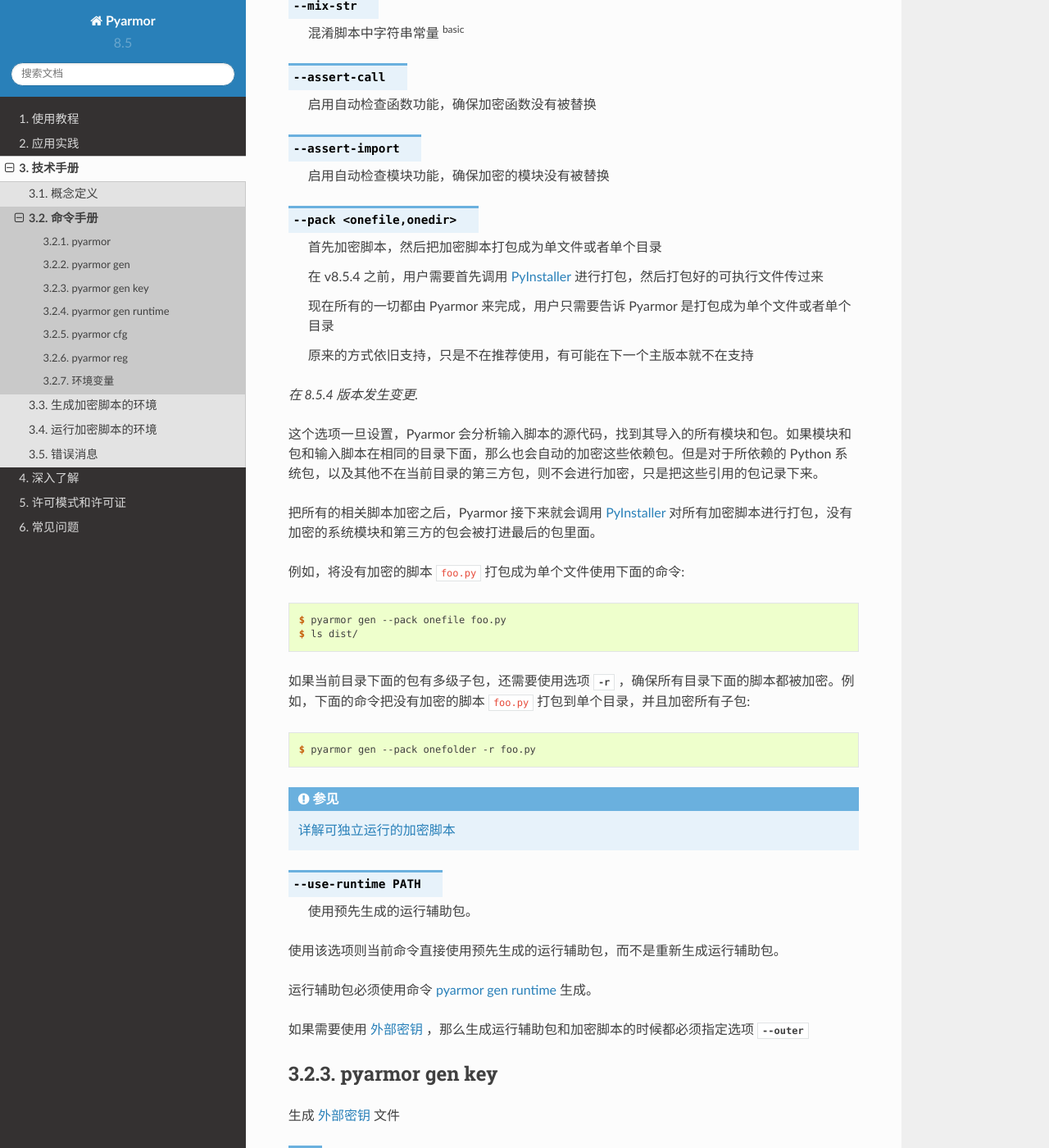
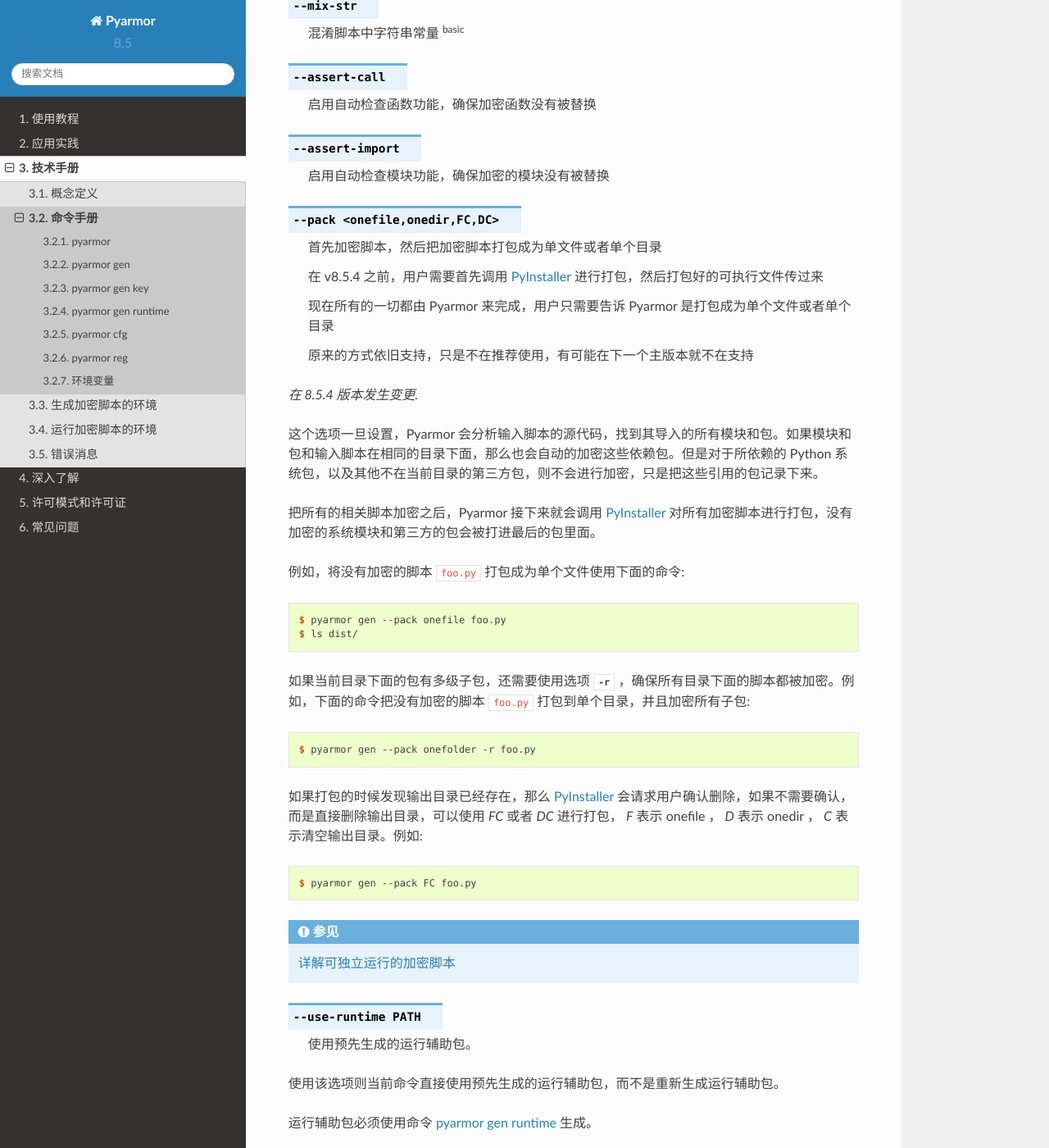
Before and after one commit to dashingsoft/pyarmor-docs-zh, a Sphinx documentation site: the page built from docs/reference/man.rst, in a window 1280 px wide and 1400 px high, scrolled down 13747 px. Shown: the whole window at 82% size. Built offline with Sphinx 7.4.7 and the Read the Docs theme 2.0.0, drawn with Linux system fonts in a browser that asks for light colours; some of the changed lines change nothing that is shown; some of the changed text lies outside the part shown.

Commit message:
选项 `--pack` 支持 `FC`/`DC`

```diff
--- a/docs/reference/man.rst
+++ b/docs/reference/man.rst
@@ -143,7 +143,7 @@
 --assert-import                 确保导入的脚本是经过加密的 :option:`... <--assert-import>`
 --assert-call                   确保调用的函数是经过加密的 :option:`... <--assert-call>`
 
---pack <onefile,onedir>         加密脚本然后在打包成为单文件或者单目录 :option:`... <--pack>`
+--pack <onefile,onedir,FC,DC>   加密脚本然后在打包成为单文件或者单目录 :option:`... <--pack>`
 
 --use-runtime PATH              指定预先生成的运行辅助包的路径 :option:`... <--use-runtime>`
 
@@ -514,7 +514,7 @@
 
             启用自动检查模块功能，确保加密的模块没有被替换
 
-.. option:: --pack <onefile,onedir>
+.. option:: --pack <onefile,onedir,FC,DC>
 
             首先加密脚本，然后把加密脚本打包成为单文件或者单个目录
 
@@ -539,6 +539,10 @@
 如果当前目录下面的包有多级子包，还需要使用选项 :option:`-r` ，确保所有目录下面的脚本都被加密。例如，下面的命令把没有加密的脚本 ``foo.py`` 打包到单个目录，并且加密所有子包::
 
     $ pyarmor gen --pack onefolder -r foo.py
+
+如果打包的时候发现输出目录已经存在，那么 PyInstaller_ 会请求用户确认删除，如果不需要确认，而是直接删除输出目录，可以使用 `FC` 或者 `DC` 进行打包， `F` 表示 onefile ， `D` 表示 onedir ， `C` 表示清空输出目录。例如::
+
+    $ pyarmor gen --pack FC foo.py
 
 .. seealso:: :doc:`../topic/repack`
 
```
